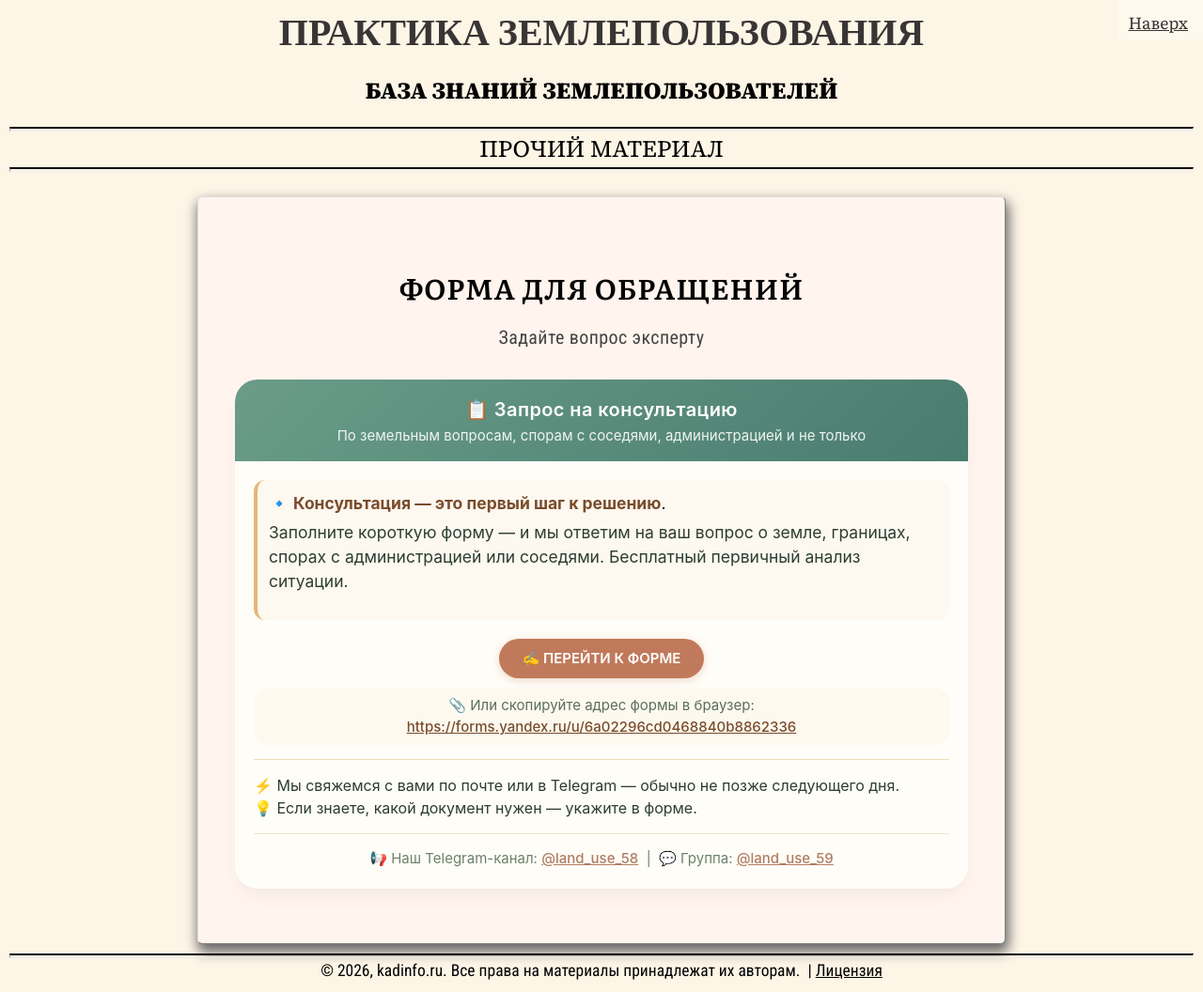
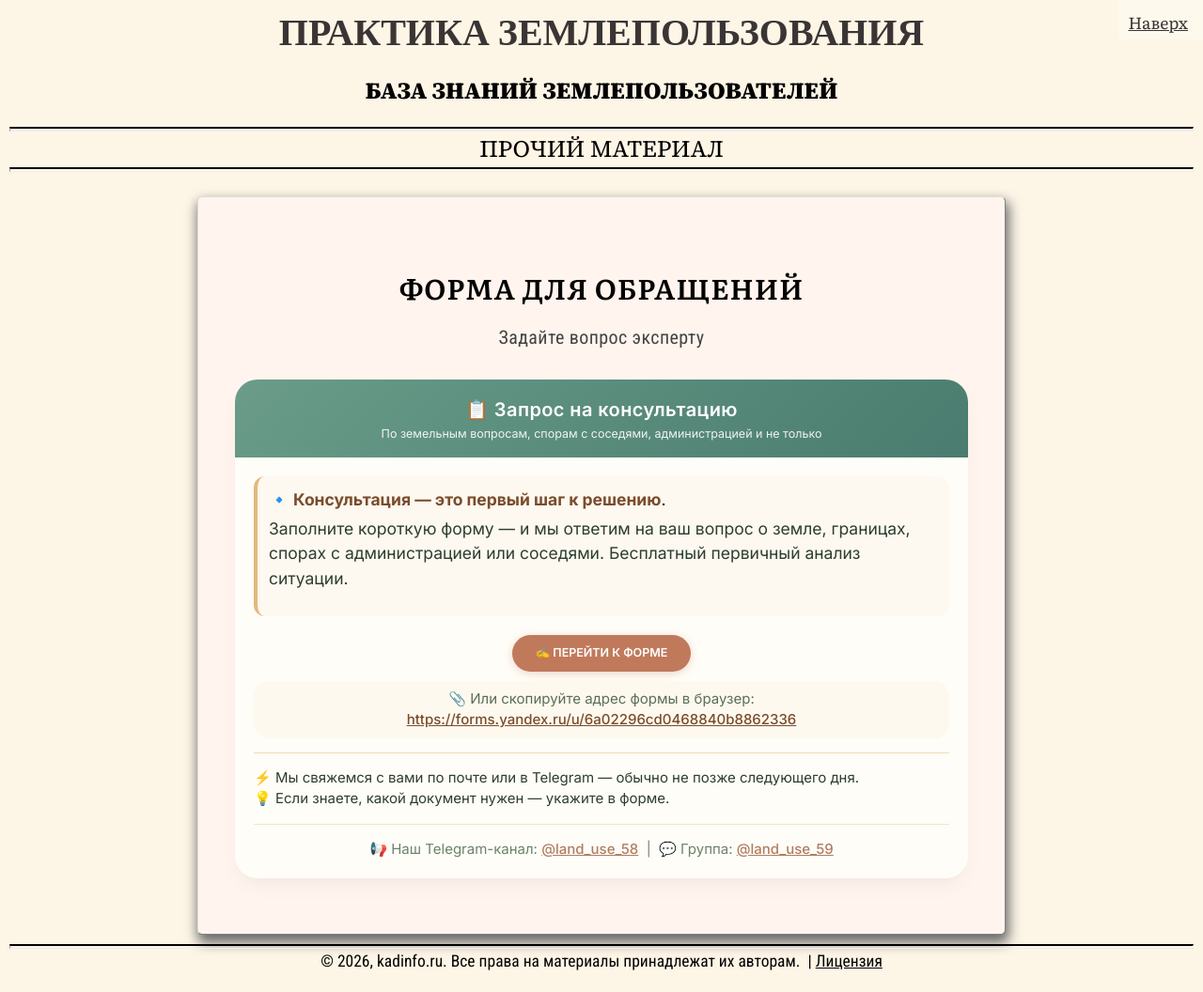
Before and after one commit to SergSi/land-use-art, a Jekyll site: the page built from _posts/2025-03-01-pochta.md, in a window 1280 px wide and 1056 px high. Shown: the whole window at 94% size. Built offline with Jekyll 4.4.1, drawn with Linux system fonts in a browser that asks for light colours; some web fonts are replaced.

Commit message:
Update 2025-03-01-pochta.md

```diff
--- a/_posts/2025-03-01-pochta.md
+++ b/_posts/2025-03-01-pochta.md
@@ -4,38 +4,49 @@ summary: Задайте вопрос эксперту
 class: "info"
 image: pochta.png
 ---
-<div class="telegram-consult-wrapper" style="max-width: 780px; margin: 2rem auto; background: #FFFDF7; border-radius: 24px; box-shadow: 0 10px 25px -5px rgba(0,0,0,0.05), 0 8px 10px -6px rgba(0,0,0,0.02); overflow: hidden; font-family: -apple-system, BlinkMacSystemFont, 'Segoe UI', Roboto, sans-serif;">
-    <div style="background: linear-gradient(135deg, #6A9C89 0%, #4A7C6F 100%); color: white; padding: 2rem 2rem 1.5rem 2rem; text-align: center;">
-        <h2 style="color: white; margin: 0 0 0.5rem 0; font-size: 2rem; font-weight: 600;">📋 Запрос на консультацию</h2>
-        <p style="margin: 0; font-size: 1.5rem; opacity: 0.9;">По земельным вопросам, спорам с соседями, администрацией и не только</p>
-    </div>
+<div class="inter-font">
+    <div class="telegram-consult-wrapper" style="max-width: 780px; margin: 2rem auto; background: #FFFDF7; border-radius: 24px; box-shadow: 0 10px 25px -5px rgba(0,0,0,0.05), 0 8px 10px -6px rgba(0,0,0,0.02); overflow: hidden;">
+        <div style="background: linear-gradient(135deg, #6A9C89 0%, #4A7C6F 100%); color: white; padding: 2rem 2rem 1.5rem 2rem; text-align: center;">
+            <h2 style="color: white; margin: 0 0 0.5rem 0; font-size: 2rem; font-weight: 600;">📋 Запрос на консультацию</h2>
+            <p style="margin: 0; font-size: 1.25rem; opacity: 0.9;">По земельным вопросам, спорам с соседями, администрацией и не только</p>
+        </div>
         <div style="padding: 2rem;">
-        <div style="background: #FDF8F0; border-left: 4px solid #E3B87C; padding: 1.2rem; margin-bottom: 2rem; border-radius: 12px;">
-            <p style="margin-bottom: 0.5rem;"><strong style="color: #7A4C2C;">🔹 Консультация — это первый шаг к решению</strong>.</p>
-            <p style="color: #2C3E2F;">Заполните короткую форму — и мы ответим на ваш вопрос о земле, границах, спорах с администрацией или соседями. Бесплатный первичный анализ ситуации.</p>
+            <div style="background: #FDF8F0; border-left: 4px solid #E3B87C; padding: 1.2rem; margin-bottom: 2rem; border-radius: 12px;">
+                <p style="margin-bottom: 0.5rem;"><strong style="color: #7A4C2C;">🔹 Консультация — это первый шаг к решению</strong>.</p>
+                <p style="color: #2C3E2F;">Заполните короткую форму — и мы ответим на ваш вопрос о земле, границах, спорах с администрацией или соседями. Бесплатный первичный анализ ситуации.</p>
+            </div>
+            <div style="text-align: center; margin: 2rem 0 1rem;">
+                <a href="https://forms.yandex.ru/u/6a02296cd0468840b8862336"
+                   target="_blank"
+                   rel="noopener noreferrer"
+                   style="display: inline-block; background-color: #C07A5B; color: white; text-decoration: none; padding: 1rem 2.5rem; font-size: 1.25rem; font-weight: 600; border-radius: 60px; transition: background 0.2s ease; box-shadow: 0 2px 8px rgba(192,122,91,0.3);">
+                   ✍️ ПЕРЕЙТИ К ФОРМЕ
+                </a>
+            </div>
+            <div style="margin-top: 1rem; font-size: 1.5rem; color: #5A6E5A; text-align: center; background: #FEF9EF; padding: 0.8rem; border-radius: 16px;">
+                📎 Или скопируйте адрес формы в браузер:<br>
+                <a href="https://forms.yandex.ru/u/6a02296cd0468840b8862336" target="_blank" rel="noopener noreferrer" style="color: #7A4C2C; word-break: break-all; font-weight: 500;">
+                    https://forms.yandex.ru/u/6a02296cd0468840b8862336
+                </a>
+            </div>
+            <div style="height: 1px; background: #EBDCB8; margin: 1.5rem 0;"></div>
+            <p style="font-size: 1.5rem; margin: 0; color: #2C3E2F;">
+                ⚡ Мы свяжемся с вами по почте или в Telegram — обычно не позже следующего дня.<br>💡 Если знаете, какой документ нужен — укажите в форме.
+            </p>
+            <div style="font-size: 1.5rem; color: #6C826C; text-align: center; margin-top: 1.5rem; border-top: 1px solid #EFE5CD; padding-top: 1.5rem;">
+                📢 Наш Telegram-канал: <a href="https://t.me/land_use_58" target="_blank" style="color: #B07D62; font-weight: 500;">@land_use_58</a> &nbsp;|&nbsp;
+                💬 Группа: <a href="https://t.me/land_use_59" target="_blank" style="color: #B07D62; font-weight: 500;">@land_use_59</a>
+            </div>
         </div>
-        <div style="text-align: center; margin: 2rem 0 1rem;">
-            <a href="https://forms.yandex.ru/u/6a02296cd0468840b8862336"
-               target="_blank"
-               rel="noopener noreferrer"
-               style="display: inline-block; background-color: #C07A5B; color: white; text-decoration: none; padding: 1rem 2.5rem; font-size: 1.5rem; font-weight: 600; border-radius: 60px; transition: background 0.2s ease; box-shadow: 0 2px 8px rgba(192,122,91,0.3);">
-               ✍️ ПЕРЕЙТИ К ФОРМЕ
-            </a>
-        </div>
-        <div style="margin-top: 1rem; font-size: 1.5rem; color: #5A6E5A; text-align: center; background: #FEF9EF; padding: 0.8rem; border-radius: 16px;">
-            📎 Или скопируйте адрес формы в браузер:<br>
-            <a href="https://forms.yandex.ru/u/6a02296cd0468840b8862336" target="_blank" rel="noopener noreferrer" style="color: #7A4C2C; word-break: break-all; font-weight: 500;">
-                https://forms.yandex.ru/u/6a02296cd0468840b8862336
-            </a>
-        </div>
-        <div style="height: 1px; background: #EBDCB8; margin: 1.5rem 0;"></div>
-        <p style="font-size: 1.6rem; margin: 0; color: #2C3E2F;">
-            ⚡ Мы свяжемся с вами по почте или в Telegram — обычно не позже следующего дня.<br>💡 Если знаете, какой документ нужен — укажите в форме.
-        </p>
-        <div style="font-size: 1.5rem; color: #6C826C; text-align: center; margin-top: 1.5rem; border-top: 1px solid #EFE5CD; padding-top: 1.5rem;">
-            📢 Наш Telegram-канал: <a href="https://t.me/land_use_58" target="_blank" style="color: #B07D62; font-weight: 500;">@land_use_58</a> &nbsp;|&nbsp;
-            💬 Группа: <a href="https://t.me/land_use_59" target="_blank" style="color: #B07D62; font-weight: 500;">@land_use_59</a>
-        </div>
-
     </div>
 </div>
+
+<style>
+    /* Применяем Inter ко всем элементам внутри контейнера */
+    .inter-font {
+        font-family: 'Inter', -apple-system, BlinkMacSystemFont, 'Segoe UI', Roboto, sans-serif;
+    }
+    .inter-font * {
+        font-family: inherit;
+    }
+</style>
```
